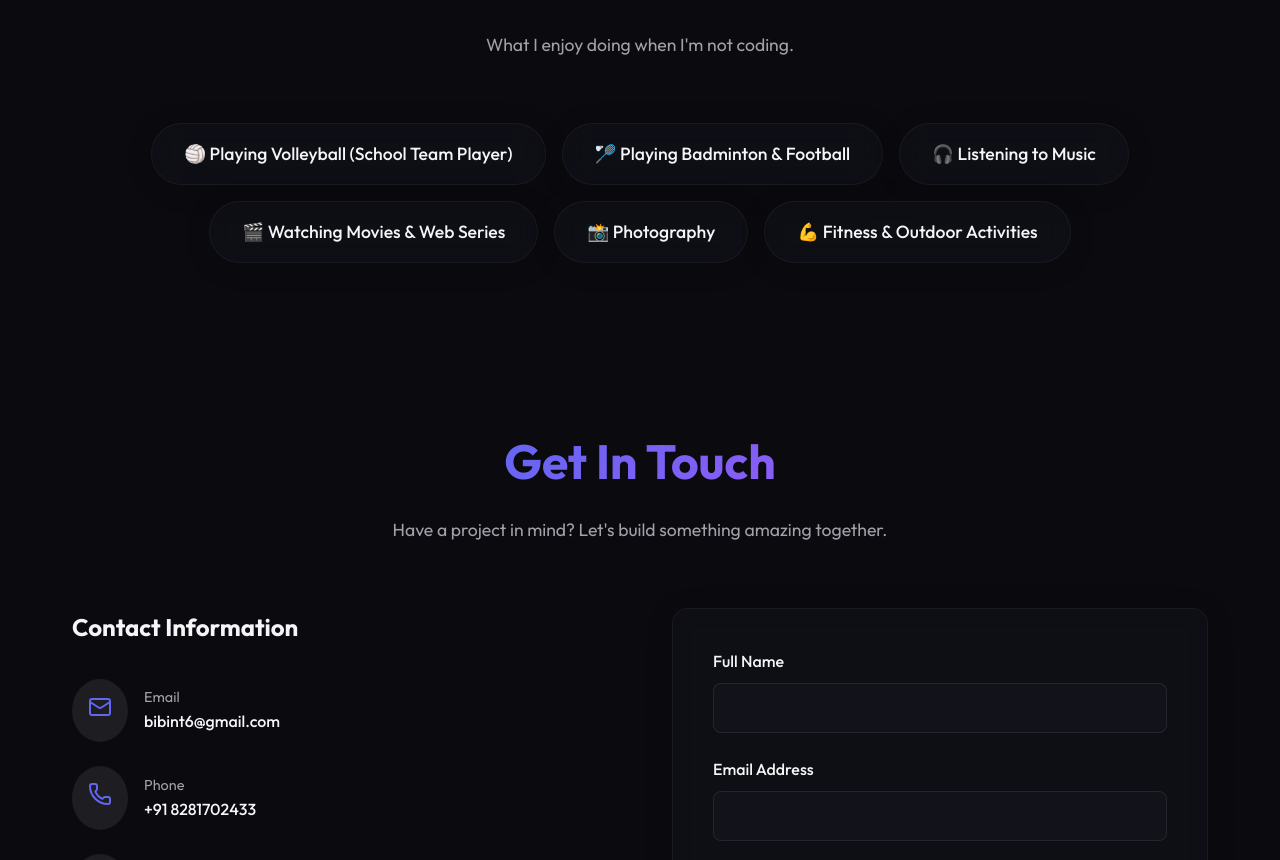
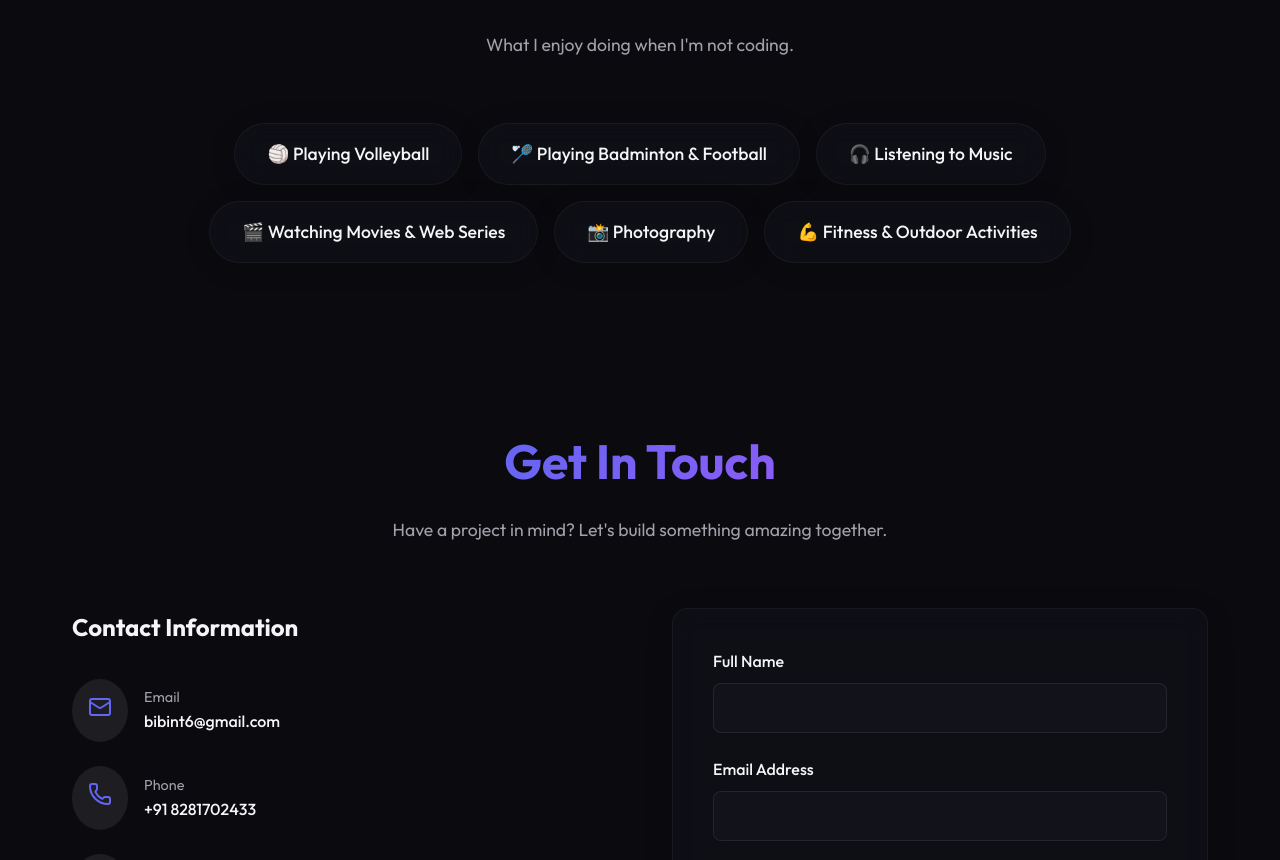
Before and after one commit to Bibin369/Bib_Portfolio, a React (Vite) app: page / in a window 1280 px wide. Shown: the part 8340-9200 px from the top of the page. Built offline with nearby package versions, Linux system fonts and the light colour scheme.

Commit message:
Clean up redundant volleyball text

```diff
--- a/src/data/portfolioData.js
+++ b/src/data/portfolioData.js
@@ -169,7 +169,7 @@ export const portfolioData = {
     "Represented school as a Volleyball Team Player"
   ],
   interests: [
-    "🏐 Playing Volleyball (School Team Player)",
+    "🏐 Playing Volleyball",
     "🏸 Playing Badminton & Football",
     "🎧 Listening to Music",
     "🎬 Watching Movies & Web Series",
```
